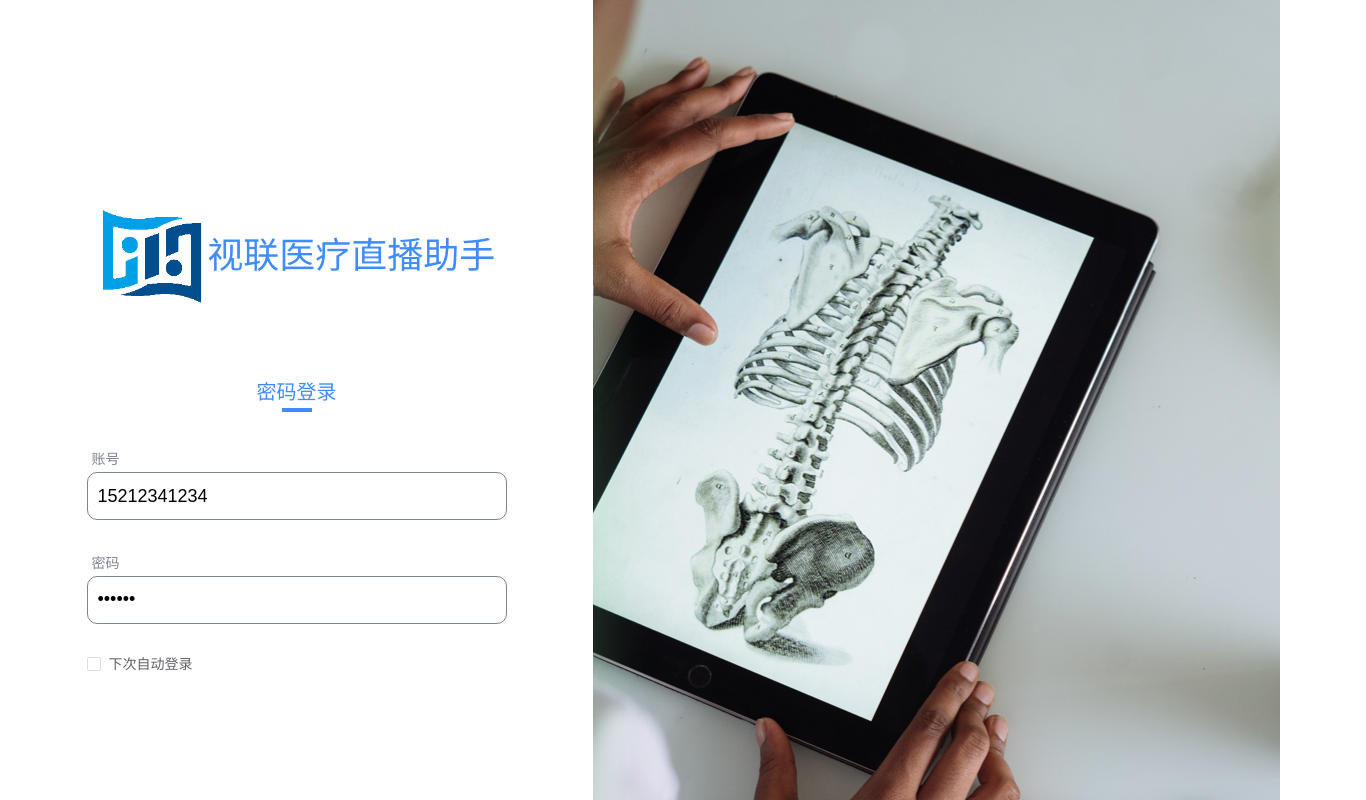
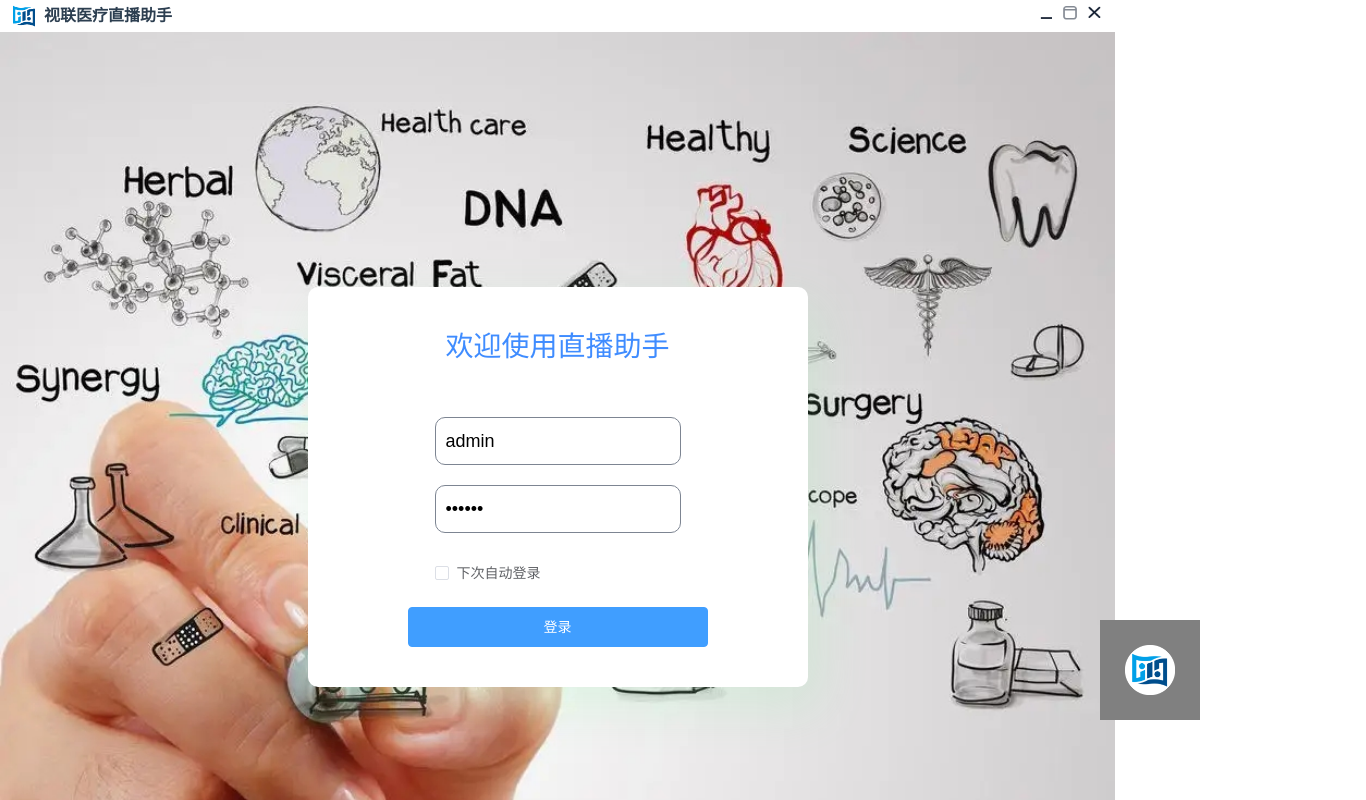
Before and after one commit to kirahan/obs-web-widgets, a Vue app: page /#/login in a window 1280 px wide. Shown: the top 800 px of the page, 1366 px wide, since content can reach past the window. Built offline with nearby package versions, Linux system fonts and the light colour scheme.

Commit message:
新版ui

```diff
--- a/index.html
+++ b/index.html
@@ -11,6 +11,7 @@
         padding: 0px;
         height: 100vh;
         line-height: 1.4;
+
       }
     </style>
   </head>
--- a/src/App.vue
+++ b/src/App.vue
@@ -17,7 +17,7 @@ export default defineComponent({
     setTimeout(()=>{
             removeLoading()
 
-        },3000)
+        },1000)
     return {
 
     };
@@ -36,7 +36,9 @@ export default defineComponent({
   text-align: center;
   color: #2c3e50;
   background-color: #E8F1FF;
-  height: 100vh;
+  /* height: 100vh; */
+  width:1115px;
+  height:942px;
 }
 body {
     overflow: hidden;
--- a/src/components/Course/mycard.vue
+++ b/src/components/Course/mycard.vue
@@ -73,7 +73,7 @@ export default defineComponent({
 
 <style lang="scss" scoped>
 .course-card{
-    width: 285px;
+    width: 260px;
     background-color:white;
     border-radius: 16px;
     box-shadow: 0px 5px 5px #c8c8c8;
--- a/src/hooks/axios.ts
+++ b/src/hooks/axios.ts
@@ -11,11 +11,12 @@ axios.interceptors.request.use(
   config =>{
     // 查看token是否存在
     const token = localStorage.getItem('token') || loginToken.value
-    console.log('config.url',config.url)
+    console.log('config.url',config.url,token)
     if(token && config.url!='/api/v1/token'){
       // @ts-ignore
       config.headers.Authorization ='Bearer '+ token;
     }
+
     return config
   }
 )
--- a/src/layout/Header.vue
+++ b/src/layout/Header.vue
@@ -7,17 +7,7 @@
       <img class="logo" @click="gotoLoginPage" src="@/assets/imgs/icon-back.png" alt="">
     </span> -->
     <span class="title-section">视联医疗直播助手</span>
-    <span class="user">
-      <el-tooltip content="退出登录" placement="bottom" effect="light">
-          <img @click="logout" src="@/assets/imgs/icon-user.png" alt="" />
-      </el-tooltip>
-      <!-- <div class="logout" @click="logout">
-        <img src="@/assets/imgs/icon-logout.png" alt="" />
-        <span>退出</span>
-      </div> -->
-      <!-- <span>用户:</span> -->
-      <!-- <span>{{username}}</span> -->
-    </span>
+
     <!-- <span class="help">
 
       <img src="@/assets/imgs/icon-help.png" @click="openlink('https:www.baidu.com')" alt="" >
@@ -36,19 +26,24 @@ import {
   username,
   gotoLoginPage,
   openlink,
+  loginToken,
   loginWindowMin,
   obsWindowClose,
+userAvatar
 } from "@/states";
 import { defineComponent, ref } from "vue";
 export default defineComponent({
   setup() {
+
     return {
       loginWindowMin,
       obsWindowClose,
       username,
       logout,
+      loginToken,
       gotoLoginPage,
       openlink,
+      userAvatar
     };
   },
 });
@@ -57,16 +52,16 @@ export default defineComponent({
 <style lang="scss" scoped>
 .header {
   background-color: white;
-  height: 56px;
-  line-height: 56px;
+  height: 32px;
+  line-height: 32px;
   -webkit-app-region: drag;
   justify-content: space-between;
   display: flex;
-  padding: 0 8px 0 14px;
+  padding: 0 8px 0 4px;
   font-size: 16px;
   .logo-section,
   .action-section {
-    width: 50px;
+    width: 40px;
   }
   .title-section {
     //  width:50%;
@@ -76,11 +71,12 @@ export default defineComponent({
     flex-grow: 1;
   }
   .user {
-    width: 100px;
+    width: 250px;
     @include flex(center, center, row);
     img {
-      width: 30px;
-      height: 30px;
+      padding-left: 20px;
+      width: 24px;
+      height: 24px;
       cursor: pointer;
     }
     .logout {
@@ -127,11 +123,29 @@ export default defineComponent({
     }
   }
   .logo {
-    height: 30px;
-    width: 30px;
+    height: 24px;
+    width: 24px;
     cursor: pointer;
     -webkit-app-region: no-drag;
-    padding-top: 13px;
+    padding-top: 4px;
   }
 }
+
+.user-logout-btn.el-button{
+  width:100%;
+}
 </style>
+
+
+<!-- <style lang="scss">
+.app-body{
+.el-popover.el-popper{
+  min-width: 50!important;
+  width: 100px !important;
+}
+.user-logout-btn.el-button{
+  width:100%;
+}
+}
+
+</style> -->
--- a/src/pages/Login.vue
+++ b/src/pages/Login.vue
@@ -2,26 +2,22 @@
   <div class="container">
     <div class="login-left">
       <div class="logo-group">
-        <img class="logo" src="@/assets/logo.png" />
-        <span>视联医疗直播助手</span>
+        <span>欢迎使用直播助手</span>
       </div>
       <div class="pw-group">
-        <p class="title">密码登录</p>
         <div class="input-group">
-          <p class="input-title">账号</p>
           <input
             v-model="account"
             class="inputarea"
-            placeholder="请输入手机号"
+            placeholder="账号"
           />
         </div>
         <div class="input-group">
-          <p class="input-title">密码</p>
           <input
             v-model="password"
             type="password"
             class="inputarea"
-            placeholder="请点击获取验证码并填写"
+            placeholder="密码"
           />
         </div>
         <div class="auto-login-group">
@@ -31,13 +27,13 @@
       <div class="action-group">
         <el-button @click="login" type="primary" class="login-btn">
           登录
-          <el-icon><right /></el-icon>
         </el-button>
         <!-- <span class="submit-btn" @click="openlink('https://www.baidu.com')">注册账号</span> -->
       </div>
     </div>
 
-    <div class="login-right">
+    <div class="login-bottom">
+      <img src="@/assets/logo-r.png" alt="">
     </div>
   </div>
 </template>
@@ -55,7 +51,7 @@ export default defineComponent({
   },
   setup(props) {
     const data = reactive({
-      account: "15212341234",
+      account: "admin",
       password: "123456",
       auto_login: false,
     });
@@ -112,28 +108,29 @@ export default defineComponent({
 
 <style lang="scss" scoped>
 .container {
-  width: 1366px;
-  height: 1024px;
-  right: 0%;
+  // width: 1366px;
+  // height: 1024px;
+  height:100%;
+  background: url(@/assets/bg2.jpg) no-repeat;
+  background-size:cover;
   .login-left {
-    z-index: 9;
-    position: absolute;
-    @include flex(center, center, column);
-    height: 1024px;
-    width: 593px;
+    @include flex(space-evenly, center, column);
+    margin:auto;
+    height: 400px;
+    width: 500px;
     background-color: white;
-    // border-radius: 0px 54px 54px 0px;
+    border-radius: 10px;
     box-shadow: 10px 20px 50px rgba(134, 240, 161, 0.2);
     .logo-group {
-      height: 20%;
-      width: 400px;
+      height: 10%;
+      width: 300px;
       @include flex(space-evenly, center, row);
       .logo {
         width: 108px;
         height: 108px;
       }
       span {
-        font-size: 36px;
+        font-size: 28px;
         color: #3f8cff;
         font-family: Arial, Helvetica, sans-serif;
       }
@@ -143,35 +140,9 @@ export default defineComponent({
       div {
         padding: 10px 0px;
       }
-      .title {
-        font-size: 20px;
-        color: #3f8cff;
-      }
-      .title:before {
-        position: relative;
-        z-index: 1;
-        top: 13px;
-        left: 55px;
-        width: 30px;
-        display: inline-block;
-        height: 4px;
-        background-color: #3f8cff;
-        content: "";
-      }
-      .title:after {
-        position: relative;
-        z-index: 1;
-        top: 13px;
-        // left: 50px;
-        width: 30px;
-        display: inline-block;
-        // height: 4px;
-        background-color: #3f8cff;
-        content: "";
-      }
       .input-group {
         text-align: left;
-        width: 420px;
+        // width: 320px;
 
         .input-title {
           font-size: 14px;
@@ -193,10 +164,11 @@ export default defineComponent({
     }
     .action-group {
       height: 10%;
-      width: 420px;
+      width: 300px;
       @include flex(center, center, column);
       .login-btn {
         min-width: 100%;
+        height:48px;
       }
       .submit-btn{
           padding-top: 10px;
@@ -208,14 +180,19 @@ export default defineComponent({
       }
     }
   }
-  .login-right {
-        position: absolute;
-        right: 0%;
-        width: 876px;
-        height: 1024px;
-        padding-left: -30px;
-        background-color: rgb(118, 122, 119);
-        background-image: url(@/assets/bg.png);
+
+  .login-bottom{
+    position:absolute;
+    right: 80px;
+    bottom: 80px;
+    width:100px;
+    height: 100px;
+    background-color:grey;
+    img{
+      width: 50px;
+      height: 50px;
+      padding: 25px;
     }
+  }
 }
 </style>
--- a/src/router/index.ts
+++ b/src/router/index.ts
@@ -8,10 +8,11 @@ const routes = [
     {
     path: '/', name: 'Course', component: Layout,
     children: [
+        { path: '/login', name: 'Login', component: Login },
         { path: '/course', name: '课程列表', component: Course },
     ]
     },
-    { path: '/login', name: 'Login', component: Login },
+
     { path: '/worker', name: 'Worker', component: Worker },
 
 ]
--- a/src/states/course.ts
+++ b/src/states/course.ts
@@ -1,6 +1,6 @@
 import { axiso_get } from "@/hooks/axios"
 import { RemovableRef, useStorage } from "@vueuse/core"
-import { reactive } from "vue"
+import { reactive, Ref, ref } from "vue"
 
 export const courseLists:I_CourseVueData[] = reactive([])
 export const paginationData:IpaginationData = reactive({
@@ -8,6 +8,17 @@ export const paginationData:IpaginationData = reactive({
     total:0,
     currentPage:1
 })
+
+export const userProfile:Ref<IuserProfile | {}> = ref({})
+export const userAvatar = useStorage('useravatar','')
+
+export const getProfile = ()=>{
+    axiso_get('api/v1/profile').then((res:any)=>{
+        userProfile.value = res
+        userAvatar.value = res.avatar
+        console.log('userAvatar',res)
+    })
+}
 
 export const getCourse = (page:number=1)=>{
     axiso_get('/api/v1/course-list',{
@@ -55,6 +66,31 @@ export const setStorageLivePush = (courseData:I_CourseVueData) => {
    storageLivePush.value = {
        service,key,timestamp: Date.now()
    }
+}
+
+interface IuserProfile {
+address: string
+areaCode: string
+areaName: string
+avatar: string
+createTime: string
+deptAncestors: string
+deptId: number
+deptName: string
+params: object
+phone: string
+realName: string
+remark: string
+roleIds: string
+ruleAreaCode: string
+ruleAreaName: string
+ruleDeptAncestors: string
+ruleDeptId: number
+ruleDeptName: string
+sex: string
+status: string
+userId: number
+username: string
 }
 
 interface IStorageLivePush {
--- a/src/states/login.ts
+++ b/src/states/login.ts
@@ -1,6 +1,7 @@
 import { ref, reactive } from 'vue'
 import router from '@/router'
 import { useStorage } from '@vueuse/core'
+import { userAvatar } from '.'
 
 export const loginToken = ref(localStorage.getItem('token')||'')
 // export const loginToken = useStorage('username','')
@@ -8,6 +9,8 @@ export const username = useStorage('username','')
 
 export const logout = () => {
     localStorage.removeItem('token')
+    userAvatar.value = ""
+    username.value = ""
     router.push('/login')
 }
 
--- a/src/states/worker.ts
+++ b/src/states/worker.ts
@@ -45,6 +45,40 @@ export const  gotoOBSmainwindow = (courseData?:I_CourseVueData)=>{
 
 }
 
+export const onWorkMessage = (e:any) => {
+    const data = e.data;
+    const text = '[receive] ' + data.data;
+
+    if(data.command=='min'){
+        console.log('[BroadcastChannel] receive message:', text,'command:kiramin');
+        // @ts-ignore
+        window.obsstudio.kiramin()
+    }else if(data.command=='close'){
+        console.log('[BroadcastChannel] receive message:', text,'command:kiraclose');
+        // @ts-ignore
+        window.obsstudio.kiraclose()
+    }else if(data.command=='gotoOBS'){
+        console.log('[BroadcastChannel] receive message:', text,'command:gotoOBS');
+        const courseData:I_CourseVueData = JSON.parse(data.data);
+
+        // @ts-ignore
+        if(Object.getOwnPropertyNames(courseData).length==0){
+            // @ts-ignore
+            window.obsstudio.kiraGoToOBS()
+
+        }else{
+            let [service,key] = courseData.livePush.split('live/')
+            // 去除过长的标题
+            const courseTitle = courseData.courseTitle.length>16 ?courseData.courseTitle.slice(0,16)+"..." : courseData.courseTitle
+            const courseDate = courseData.liveStartTime
+            service = service + 'live/'
+            console.log(service,key,courseTitle,courseDate);
+            // @ts-ignore
+            window.obsstudio.kiraGoToOBS(service,key,courseTitle,courseDate)
+        }
+    }
+}
+
 
 
 
```
Also changed, not shown: src/pages/Course.vue (+113 -52 lines), src/pages/Worker.vue (+3 -60 lines), src/assets/bg2.jpg (added), src/assets/logo-r.png (added).
